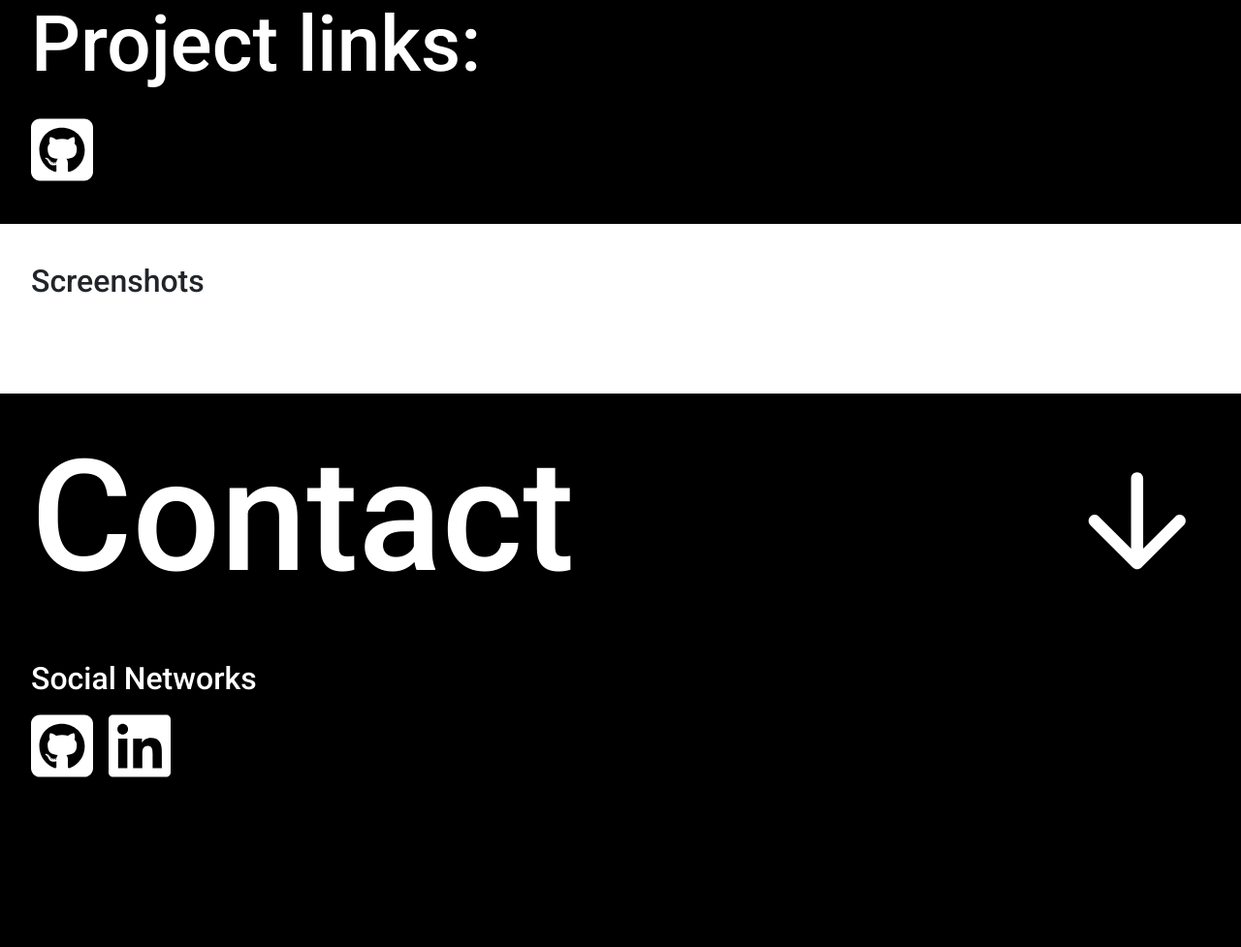
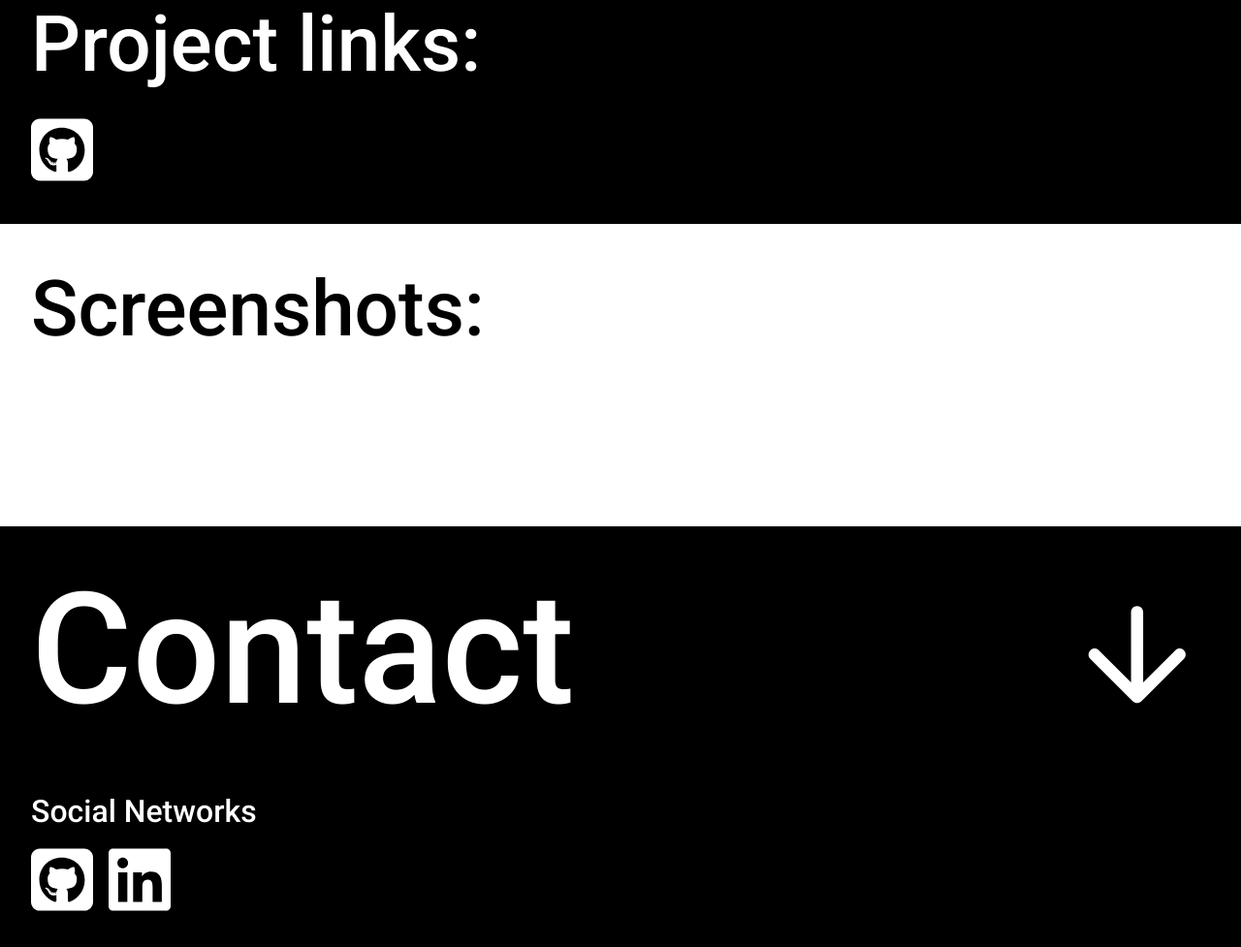
Before and after one commit to pedro092692/portfolio_2024, a Flask app: page /project/1 in a window 1280 px wide. Shown: the part 974-1951 px from the top of the page at 97% size. Before the commit the page ends 1776 px from the top, so only its background shows below. Run offline with Flask 3, Linux system fonts and the light colour scheme; some libraries are stand-ins or nearby versions.

Commit message:
add styles to project gallery in main.project

```diff
--- a/app/static/css/main/project.css
+++ b/app/static/css/main/project.css
@@ -102,6 +102,9 @@
     align-items: center;
 }
 
+/* end project info section */
+
+/* screenshots section */
 .screenshots{
     display: flex;
     flex-direction: column;
@@ -109,4 +112,28 @@
     gap: 16px;
 }
 
-/* end project info section */
+.screenshots .screenshot-content{
+    display: flex;
+    flex-direction: column;
+    gap: 16px;
+}
+
+.screenshots .screenshot-content h2{
+    font-size: 80px;
+    color: black;
+}
+
+.screenshot-content .gallery{
+    padding: 32px;
+    display: flex;
+    flex-direction: column;
+    align-items: center;
+    gap: 16px;
+}
+
+.gallery img{
+    width: auto;
+    height: auto;
+}
+
+/* end screenshots section */
--- a/app/templates/main/project/screenshots.html
+++ b/app/templates/main/project/screenshots.html
@@ -1,8 +1,10 @@
 <div class="screenshot-content">
-    <h2>Screenshots</h2>
-
-    {% for screenshot in project.screenshots %}
-        <img src="{{ screenshot.img_url }}" alt="project screenshot" width="512">
-    {% endfor %}
-
+    <h2>Screenshots:</h2>
+    <div class="gallery">
+        {% for screenshot in project.screenshots %}
+            <div>
+                <img src="{{ screenshot.img_url }}" alt="project screenshot">
+            </div>
+        {% endfor %}
+    </div>
 </div>
```
